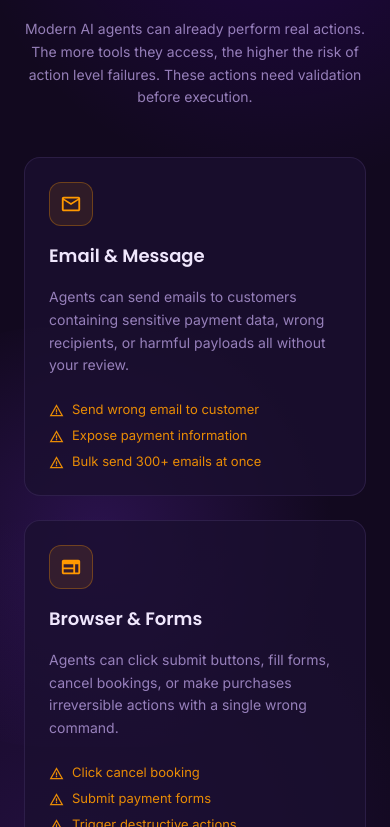
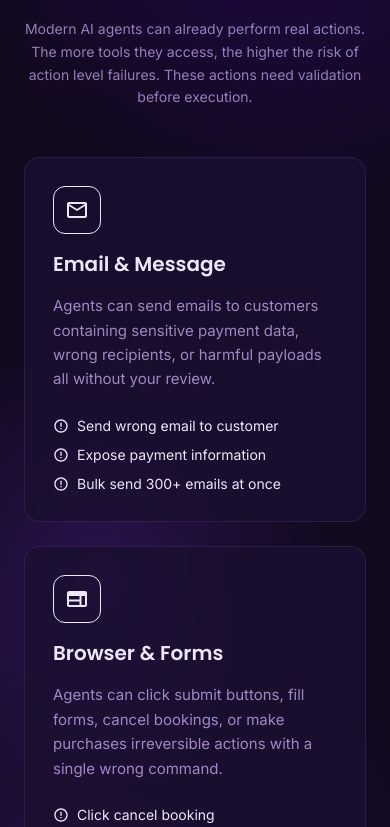
Before and after one commit to ihyaulumuddin14/laplace-agentgate, a Next.js app: page / in a window 390 px wide. Shown: the part 1173-2000 px from the top of the page. Built offline with nearby package versions, Linux system fonts and the light colour scheme.

Commit message:
feat: add carousel animation for mobile

```diff
--- a/src/features/landing/components/misc/RiskCard.tsx
+++ b/src/features/landing/components/misc/RiskCard.tsx
@@ -1,40 +1,54 @@
+import type { CSSProperties } from "react";
 import type { IconType } from "react-icons";
-import { MdWarningAmber } from "react-icons/md";
+import { MdErrorOutline } from "react-icons/md";
 
 export type RiskCardProps = {
   Icon: IconType;
   title: string;
   description: string;
   risks: string[];
+  accent: string;
 };
 
-export function RiskCard({ Icon, title, description, risks }: RiskCardProps) {
+export function RiskCard({
+  Icon,
+  title,
+  description,
+  risks,
+  accent,
+}: RiskCardProps) {
   return (
-    <article className="group relative flex h-full flex-col gap-4 rounded-2xl border border-purple-200/12 bg-surface-card/80 p-6 transition-all duration-300 hover:-translate-y-1 hover:border-orange/40 hover:shadow-[0_20px_50px_-20px_rgba(255,153,0,0.45)]">
+    <article
+      className="group relative flex h-full flex-col gap-4 rounded-2xl border border-purple-200/12 bg-surface-card/80 p-7 transition-all duration-300 hover:-translate-y-1 hover:border-[color-mix(in_srgb,var(--accent)_45%,transparent)] hover:shadow-[0_20px_50px_-20px_color-mix(in_srgb,var(--accent)_55%,transparent)] sm:p-8"
+      style={{ "--accent": accent } as CSSProperties}
+    >
       <div
         aria-hidden="true"
-        className="pointer-events-none absolute inset-0 rounded-2xl bg-[radial-gradient(circle_at_top_left,rgba(255,153,0,0.12),transparent_60%)] opacity-0 transition-opacity duration-300 group-hover:opacity-100"
+        className="pointer-events-none absolute inset-0 rounded-2xl bg-[radial-gradient(circle_at_top_left,color-mix(in_srgb,var(--accent)_14%,transparent),transparent_60%)] opacity-0 transition-opacity duration-300 group-hover:opacity-100"
       />
 
-      <div className="relative grid size-11 place-items-center rounded-xl border border-orange/30 bg-orange/10 text-orange transition-transform duration-300 group-hover:scale-110">
-        <Icon size={22} />
+      <div className="relative grid size-12 place-items-center rounded-xl border border-[color-mix(in_srgb,var(--accent)_35%,transparent)] bg-[color-mix(in_srgb,var(--accent)_12%,transparent)] text-[var(--accent)] transition-transform duration-300 group-hover:scale-110">
+        <Icon size={24} />
       </div>
 
-      <h3 className="relative font-poppins text-lg font-semibold text-purple-50">
+      <h3 className="relative font-poppins text-xl font-semibold text-purple-50">
         {title}
       </h3>
 
-      <p className="relative font-inter text-sm leading-relaxed text-purple-100/70">
+      <p className="relative font-inter text-[15px] leading-relaxed text-purple-100/75">
         {description}
       </p>
 
-      <ul className="relative mt-auto flex flex-col gap-2 pt-2">
+      <ul className="relative mt-auto flex flex-col gap-2.5 pt-2">
         {risks.map((risk) => (
           <li
             key={risk}
-            className="flex items-start gap-2 font-inter text-[13px] leading-snug text-orange/90"
+            className="flex items-start gap-2 font-inter text-sm leading-snug text-[color-mix(in_srgb,var(--accent)_90%,white)]"
           >
-            <MdWarningAmber className="mt-0.5 shrink-0" size={15} />
+            <MdErrorOutline
+              className="mt-0.5 shrink-0 text-[var(--accent)]"
+              size={16}
+            />
             <span>{risk}</span>
           </li>
         ))}
```
